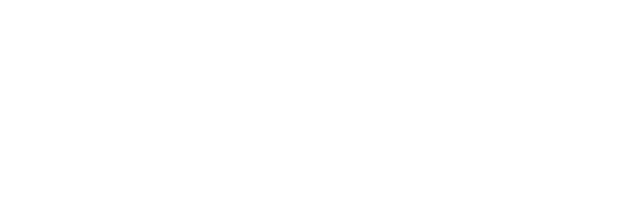
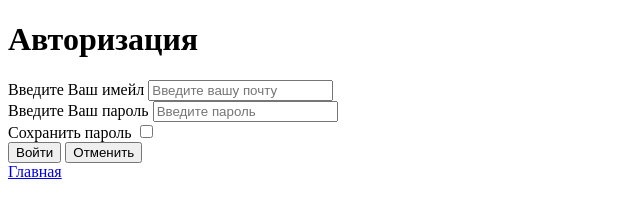
Before and after one commit to eugengailiunas/git-test-wehiclesearch, a plain HTML site: page authorization.html in a window 1280 px wide. Shown: the whole page, without its empty margins (0-640 px from the left). Drawn offline with Linux system fonts and the light colour scheme.

Commit message:
создал в файле авторизации поля

```diff
--- a/authorization.html
+++ b/authorization.html
@@ -9,6 +9,37 @@
 </head>
 
 <body>
+  <form action="https://tests.fomenko.top/echo/index.php" method="post">
+    <div>
+
+      <h1>Авторизация</h1>
+
+      <div>
+        <label for="email">Введите Ваш имейл</label>
+        <input id="email" type="email" name="email" placeholder="Введите вашу почту" required>
+      </div>
+
+      <div>
+        <label for="password">Введите Ваш пароль</label>
+        <input id="password" type="password" name="password" placeholder="Введите пароль" required>
+      </div>
+
+      <div>
+        <label for="savepassword">Сохранить пароль</label>
+        <input type="checkbox" name="savepassword" id="savepassword" required>
+      </div>
+
+      <div>
+        <input type="submit" value="Войти">
+        <input type="reset" value="Отменить">
+      </div>
+
+    </div>
+  </form>
+
+  <div>
+    <a href="../index.html">Главная</a>
+  </div>
 
 </body>
 
```
